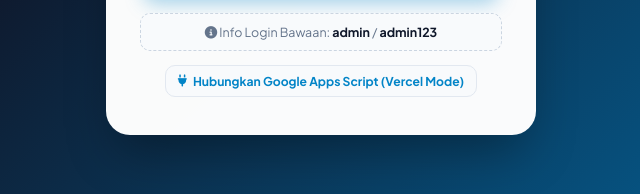
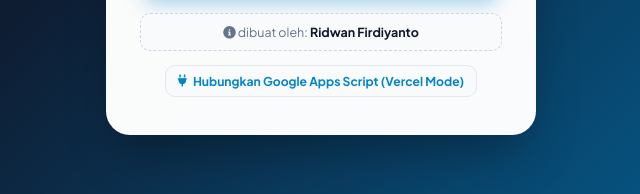
Before and after one commit to sdncipmel03/sisurat-cm03, a plain HTML site: page index.html in a window 1280 px wide. Shown: the part 570-764 px from the top of the page, 319-959 px from the left. Drawn offline with Linux system fonts and the light colour scheme.

Commit message:
Add files via upload

```diff
--- a/index.html
+++ b/index.html
@@ -1526,7 +1526,7 @@
         </button>
 
         <div class="demo-hint">
-          <i class="fa-solid fa-circle-info"></i> Info Login Bawaan: <strong>admin</strong> / <strong>admin123</strong>
+          <i class="fa-solid fa-circle-info"></i> dibuat oleh: <strong>Ridwan Firdiyanto</strong>
         </div>
 
         <div class="vercel-bar">
```
